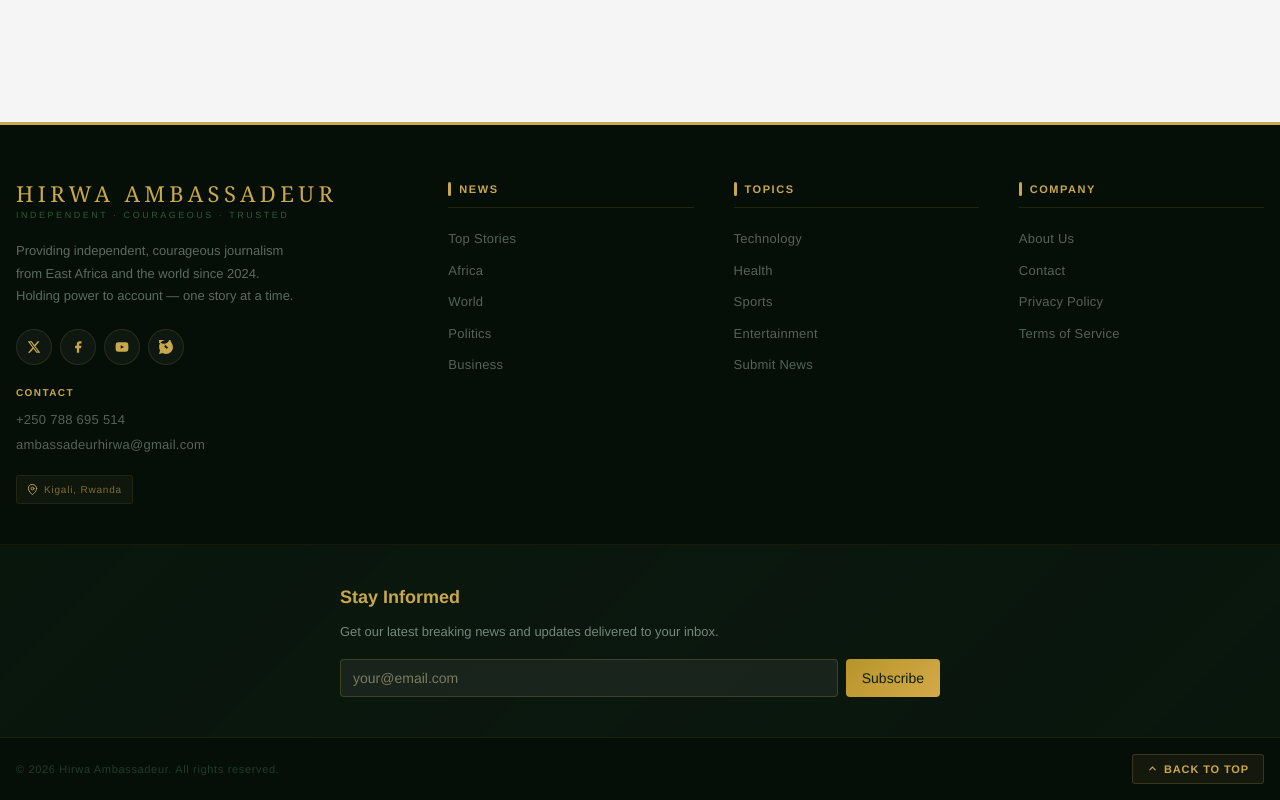
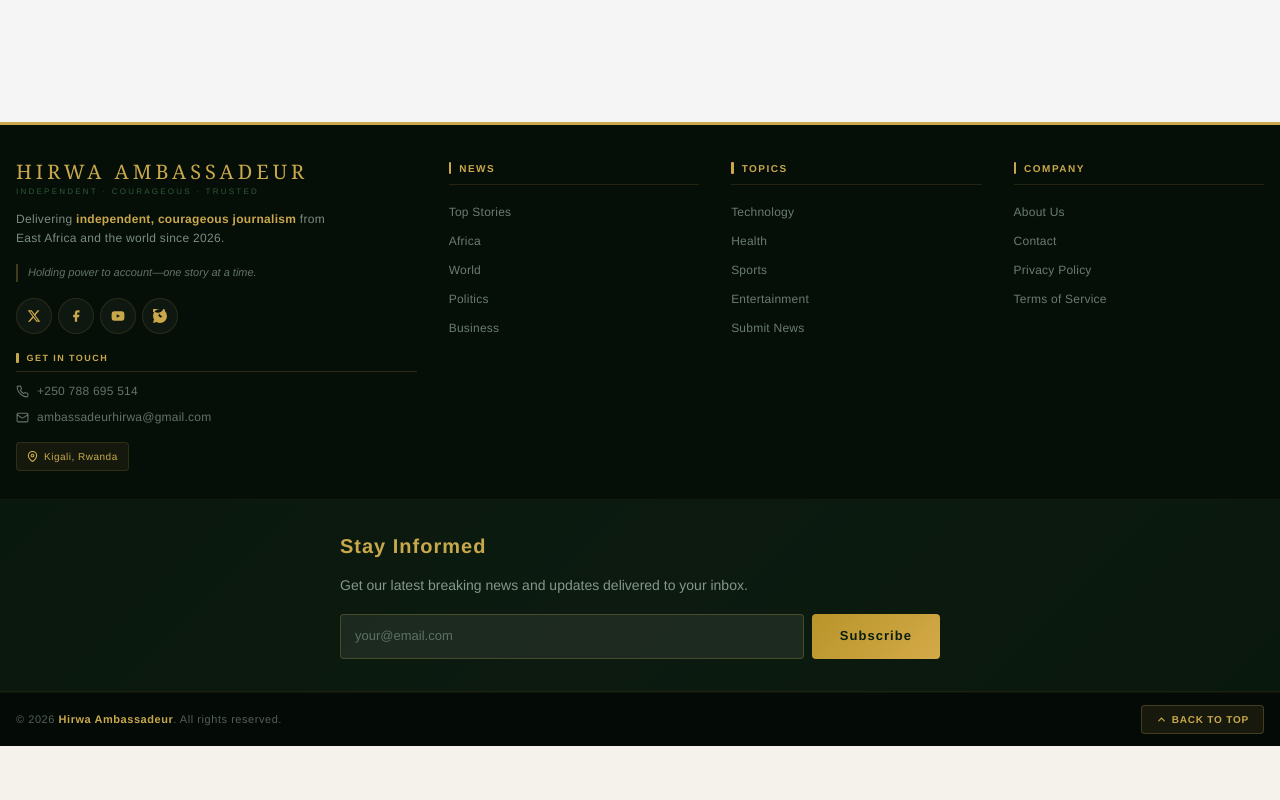
Before and after one commit to olivierpak12/hirwaambasadeur, a Next.js app: page /admin in a window 1280 px wide. Shown: the part 817-1617 px from the top of the page. After the commit the page ends 1563 px from the top, so only its background shows below. Built offline with nearby package versions, Linux system fonts and the light colour scheme; no server answers; sample sign-in values are in the browser's storage.

Commit message:
feat: Update footer copyright year and enhance styling for improved layout and readability

```diff
--- a/convex/sendAuthorCredentials.ts
+++ b/convex/sendAuthorCredentials.ts
@@ -87,7 +87,7 @@ export const sendAuthorCredentials = action({
       </p>
     </div>
     <div class="footer">
-      <p>© 2024 Hirwa Ambassadeur - Professional News Platform</p>
+      <p>© 2026 Hirwa Ambassadeur - Professional News Platform</p>
       <p>If you did not request this account, please contact our support team.</p>
     </div>
   </div>
@@ -108,7 +108,7 @@ You can log in at: ${loginUrl}
 
 Security Tip: Please change your password after your first login. Do not share these credentials with anyone.
 
-© 2024 Hirwa Ambassadeur - Professional News Platform
+© 2026 Hirwa Ambassadeur - Professional News Platform
     `;
 
     try {
--- a/src/components/layout/Footer.tsx
+++ b/src/components/layout/Footer.tsx
@@ -70,36 +70,44 @@ export default function Footer() {
     }}>
 
       {/* ── Main footer grid ────────────────────────────────────────────── */}
-      <div className="ha-footer-main" style={{ borderBottom: '1px solid rgba(201,168,76,0.08)', padding: 'clamp(36px,5vw,56px) 16px 40px' }}>
+      <div className="ha-footer-main" style={{ borderBottom: '1px solid rgba(201,168,76,0.08)', padding: 'clamp(24px,4vw,36px) 16px 28px' }}>
         <div style={{ maxWidth: 1280, margin: '0 auto' }}>
           <div className="ha-footer-grid">
 
             {/* Brand column */}
             <div>
               {/* Masthead */}
-              <div style={{ marginBottom: 18 }}>
+              <div style={{ marginBottom: 12 }}>
                 <div style={{
                   fontFamily: 'Georgia, serif',
-                  fontSize: 22, color: '#c9a84c',
+                  fontSize: 20, color: '#c9a84c',
                   letterSpacing: '0.2em', textTransform: 'uppercase',
-                  fontWeight: 400, lineHeight: 1.1, marginBottom: 4,
+                  fontWeight: 400, lineHeight: 1.1, marginBottom: 3,
                 }}>Hirwa Ambassadeur</div>
-                <div style={{ fontSize: 9, color: '#2e5a3a', letterSpacing: '0.28em', textTransform: 'uppercase' }}>
+                <div style={{ fontSize: 8, color: '#2e5a3a', letterSpacing: '0.28em', textTransform: 'uppercase' }}>
                   Independent · Courageous · Trusted
                 </div>
               </div>
 
               {/* Mission */}
               <p style={{
-                fontSize: 13, color: 'rgba(160,184,168,0.55)',
-                lineHeight: 1.7, marginBottom: 22, maxWidth: 280,
+                fontSize: 12, color: 'rgba(160,184,168,0.75)',
+                lineHeight: 1.6, marginBottom: 16, maxWidth: 320,
+                fontWeight: 400, letterSpacing: '0.3px',
               }}>
-                Providing independent, courageous journalism from East Africa and the world since 2024.
-                Holding power to account — one story at a time.
+                Delivering <strong style={{ color: '#c9a84c', fontWeight: 600 }}>independent, courageous journalism</strong> from East Africa and the world since 2026.
+              </p>
+
+              <p style={{
+                fontSize: 11, color: 'rgba(160,184,168,0.6)',
+                lineHeight: 1.6, marginBottom: 16, maxWidth: 320,
+                fontStyle: 'italic', borderLeft: '2px solid rgba(201,168,76,0.3)', paddingLeft: 10,
+              }}>
+                Holding power to account—one story at a time.
               </p>
 
               {/* Socials */}
-              <div style={{ display: 'flex', gap: 8, flexWrap: 'wrap' }}>
+              <div style={{ display: 'flex', gap: 6, flexWrap: 'wrap', marginBottom: 18 }}>
                 {socials.map(s => (
                   <a key={s.label} href={s.href} target="_blank" rel="noopener noreferrer"
                     aria-label={s.label}
@@ -130,44 +138,84 @@ export default function Footer() {
               </div>
 
               {/* Contact Info */}
-              <div style={{ marginTop: 20 }}>
+              <div style={{ marginTop: 18 }}>
                 <div style={{
-                  fontSize: 10, fontWeight: 800, color: '#c9a84c',
-                  letterSpacing: '0.14em', textTransform: 'uppercase',
+                  fontSize: 9, fontWeight: 800, color: '#c9a84c',
+                  letterSpacing: '0.16em', textTransform: 'uppercase',
                   marginBottom: 10,
-                }}>Contact</div>
-                <div style={{ display: 'flex', flexDirection: 'column', gap: 6 }}>
+                  paddingBottom: 6,
+                  borderBottom: '1px solid rgba(201,168,76,0.2)',
+                  display: 'flex', alignItems: 'center', gap: 8,
+                }}>
+                  <span style={{ width: 2.5, height: 10, background: '#c9a84c', borderRadius: 1, flexShrink: 0 }} />
+                  Get In Touch
+                </div>
+                <div style={{ display: 'flex', flexDirection: 'column', gap: 8 }}>
                   <a href="tel:+250788695514" style={{
-                    fontSize: 13, color: 'rgba(160,184,168,0.5)',
+                    fontSize: 12, color: 'rgba(160,184,168,0.6)',
                     textDecoration: 'none', letterSpacing: '0.02em',
-                    transition: 'color 0.15s',
+                    transition: 'all 0.2s',
+                    display: 'flex', alignItems: 'center', gap: 8,
                   }}
-                    onMouseEnter={e => e.currentTarget.style.color = '#c9a84c'}
-                    onMouseLeave={e => e.currentTarget.style.color = 'rgba(160,184,168,0.5)'}
-                  >+250 788 695 514</a>
+                    onMouseEnter={e => {
+                      e.currentTarget.style.color = '#c9a84c';
+                      e.currentTarget.style.paddingLeft = '4px';
+                    }}
+                    onMouseLeave={e => {
+                      e.currentTarget.style.color = 'rgba(160,184,168,0.6)';
+                      e.currentTarget.style.paddingLeft = '0';
+                    }}
+                  >
+                    <svg width="13" height="13" viewBox="0 0 24 24" fill="none" stroke="currentColor" strokeWidth="2">
+                      <path d="M22 16.92v3a2 2 0 0 1-2.18 2 19.79 19.79 0 0 1-8.63-3.07 19.5 19.5 0 0 1-6-6 19.79 19.79 0 0 1-3.07-8.67A2 2 0 0 1 4.11 2h3a2 2 0 0 1 2 1.72 12.84 12.84 0 0 0 .7 2.81 2 2 0 0 1-.45 2.11L8.09 9.91a16 16 0 0 0 6 6l1.27-1.27a2 2 0 0 1 2.11-.45 12.84 12.84 0 0 0 2.81.7A2 2 0 0 1 22 16.92z"/>
+                    </svg>
+                    +250 788 695 514
+                  </a>
                   <a href="mailto:ambassadeurhirwa@gmail.com" style={{
-                    fontSize: 13, color: 'rgba(160,184,168,0.5)',
+                    fontSize: 12, color: 'rgba(160,184,168,0.6)',
                     textDecoration: 'none', letterSpacing: '0.02em',
-                    transition: 'color 0.15s',
+                    transition: 'all 0.2s',
+                    display: 'flex', alignItems: 'center', gap: 8,
                   }}
-                    onMouseEnter={e => e.currentTarget.style.color = '#c9a84c'}
-                    onMouseLeave={e => e.currentTarget.style.color = 'rgba(160,184,168,0.5)'}
-                  >ambassadeurhirwa@gmail.com</a>
+                    onMouseEnter={e => {
+                      e.currentTarget.style.color = '#c9a84c';
+                      e.currentTarget.style.paddingLeft = '4px';
+                    }}
+                    onMouseLeave={e => {
+                      e.currentTarget.style.color = 'rgba(160,184,168,0.6)';
+                      e.currentTarget.style.paddingLeft = '0';
+                    }}
+                  >
+                    <svg width="13" height="13" viewBox="0 0 24 24" fill="none" stroke="currentColor" strokeWidth="2">
+                      <rect x="2" y="4" width="20" height="16" rx="2"/><path d="m22 7-8.97 5.7a1.94 1.94 0 0 1-2.06 0L2 7"/>
+                    </svg>
+                    ambassadeurhirwa@gmail.com
+                  </a>
                 </div>
               </div>
 
               {/* Location tag */}
               <div style={{
                 display: 'inline-flex', alignItems: 'center', gap: 6,
-                marginTop: 20,
-                background: 'rgba(201,168,76,0.05)',
-                border: '1px solid rgba(201,168,76,0.1)',
-                borderRadius: 3, padding: '6px 10px',
-              }}>
-                <svg width="11" height="11" viewBox="0 0 24 24" fill="none" stroke="#c9a84c" strokeWidth="2" strokeLinecap="round">
+                marginTop: 16,
+                background: 'rgba(201,168,76,0.08)',
+                border: '1px solid rgba(201,168,76,0.15)',
+                borderRadius: 4, padding: '6px 10px',
+                transition: 'all 0.2s',
+              }}
+                onMouseEnter={e => {
+                  e.currentTarget.style.background = 'rgba(201,168,76,0.12)';
+                  e.currentTarget.style.borderColor = 'rgba(201,168,76,0.3)';
+                }}
+                onMouseLeave={e => {
+                  e.currentTarget.style.background = 'rgba(201,168,76,0.08)';
+                  e.currentTarget.style.borderColor = 'rgba(201,168,76,0.15)';
+                }}
+              >
+                <svg width="11" height="11" viewBox="0 0 24 24" fill="none" stroke="#c9a84c" strokeWidth="2.5" strokeLinecap="round">
                   <path d="M21 10c0 7-9 13-9 13s-9-6-9-13a9 9 0 0118 0z"/><circle cx="12" cy="10" r="3"/>
                 </svg>
-                <span style={{ fontSize: 10, color: 'rgba(201,168,76,0.6)', letterSpacing: '0.08em' }}>Kigali, Rwanda</span>
+                <span style={{ fontSize: 10, color: '#c9a84c', letterSpacing: '0.05em', fontWeight: 500 }}>Kigali, Rwanda</span>
               </div>
             </div>
 
@@ -175,30 +223,30 @@ export default function Footer() {
             {footerSections.map(section => (
               <div key={section.title}>
                 <div suppressHydrationWarning style={{
-                  fontSize: 11, fontWeight: 800, color: '#c9a84c',
-                  letterSpacing: '0.14em', textTransform: 'uppercase',
-                  marginBottom: 16, paddingBottom: 10,
+                  fontSize: 10, fontWeight: 800, color: '#c9a84c',
+                  letterSpacing: '0.15em', textTransform: 'uppercase',
+                  marginBottom: 14, paddingBottom: 8,
                   borderBottom: '1px solid rgba(201,168,76,0.15)',
                   display: 'flex', alignItems: 'center', gap: 8,
                 }}>
-                  <span style={{ width: 3, height: 14, background: '#c9a84c', borderRadius: 2, flexShrink: 0 }} />
+                  <span style={{ width: 2.5, height: 12, background: '#c9a84c', borderRadius: 1, flexShrink: 0 }} />
                   {section.title}
                 </div>
-                <ul style={{ listStyle: 'none', padding: 0, margin: 0, display: 'flex', flexDirection: 'column', gap: 2 }}>
+                <ul style={{ listStyle: 'none', padding: 0, margin: 0, display: 'flex', flexDirection: 'column', gap: 3 }}>
                   {section.links.map(link => (
                     <li key={link.label}>
                       <Link href={link.href} style={{
-                        display: 'block', padding: '5px 0',
-                        fontSize: 13, color: 'rgba(160,184,168,0.5)',
+                        display: 'block', padding: '4px 0',
+                        fontSize: 12, color: 'rgba(160,184,168,0.65)',
                         textDecoration: 'none', letterSpacing: '0.02em',
-                        transition: 'color 0.15s, padding-left 0.15s',
+                        transition: 'all 0.2s ease',
                       }}
                         onMouseEnter={e => {
                           e.currentTarget.style.color = '#c9a84c';
                           e.currentTarget.style.paddingLeft = '6px';
                         }}
                         onMouseLeave={e => {
-                          e.currentTarget.style.color = 'rgba(160,184,168,0.5)';
+                          e.currentTarget.style.color = 'rgba(160,184,168,0.65)';
                           e.currentTarget.style.paddingLeft = '0';
                         }}
                       >{link.label}</Link>
@@ -214,8 +262,8 @@ export default function Footer() {
       {/* ── Newsletter section ───────────────────────────────────────────── */}
       <div style={{
         borderBottom: '1px solid rgba(201,168,76,0.08)',
-        background: 'linear-gradient(135deg, rgba(11,30,16,0.5) 0%, rgba(22,45,28,0.3) 50%, rgba(11,30,16,0.5) 100%)',
-        padding: 'clamp(24px,4vw,40px) 16px',
+        background: 'linear-gradient(135deg, rgba(11,30,16,0.6) 0%, rgba(22,45,28,0.4) 50%, rgba(11,30,16,0.6) 100%)',
+        padding: 'clamp(18px,3vw,32px) 16px',
       }}>
         <div style={{ maxWidth: 600, margin: '0 auto' }}>
           <Newsletter
@@ -230,33 +278,45 @@ export default function Footer() {
       </div>
 
       {/* ── Bottom bar ──────────────────────────────────────────────────── */}
-      <div className="ha-footer-bottom" style={{ padding: '16px' }}>
+      <div className="ha-footer-bottom" style={{
+        padding: '12px 16px',
+        background: 'rgba(0,0,0,0.3)',
+        borderTop: '1px solid rgba(201,168,76,0.06)',
+      }}>
         <div style={{
           maxWidth: 1280, margin: '0 auto',
           display: 'flex', flexWrap: 'wrap',
           alignItems: 'center', justifyContent: 'space-between',
-          gap: 12,
+          gap: 16,
         }}>
           {/* Copyright */}
-          <span style={{ fontSize: 11, color: '#1e3d28', letterSpacing: '0.06em' }}>
-            © {year} Hirwa Ambassadeur. All rights reserved.
+          <span style={{ fontSize: 11, color: 'rgba(160,184,168,0.5)', letterSpacing: '0.05em', fontWeight: 400 }}>
+            © {year} <strong style={{ color: '#c9a84c' }}>Hirwa Ambassadeur</strong>. All rights reserved.
           </span>
 
           {/* Back to top */}
           <button
             onClick={() => window.scrollTo({ top: 0, behavior: 'smooth' })}
             style={{
-              background: 'rgba(201,168,76,0.08)',
-              border: '1px solid rgba(201,168,76,0.2)',
-              borderRadius: 3, padding: '6px 14px',
-              display: 'flex', alignItems: 'center', gap: 6,
-              color: '#c9a84c', fontSize: 11, fontWeight: 700,
+              background: 'rgba(201,168,76,0.1)',
+              border: '1px solid rgba(201,168,76,0.25)',
+              borderRadius: 4, padding: '6px 14px',
+              display: 'flex', alignItems: 'center', gap: 5,
+              color: '#c9a84c', fontSize: 10, fontWeight: 700,
               letterSpacing: '0.08em', textTransform: 'uppercase',
               cursor: 'pointer',
-              transition: 'background 0.18s',
+              transition: 'all 0.2s ease',
             }}
-            onMouseEnter={e => (e.currentTarget.style.background = 'rgba(201,168,76,0.15)')}
-            onMouseLeave={e => (e.currentTarget.style.background = 'rgba(201,168,76,0.08)')}
+            onMouseEnter={e => {
+              e.currentTarget.style.background = 'rgba(201,168,76,0.15)';
+              e.currentTarget.style.borderColor = 'rgba(201,168,76,0.4)';
+              e.currentTarget.style.transform = 'translateY(-1px)';
+            }}
+            onMouseLeave={e => {
+              e.currentTarget.style.background = 'rgba(201,168,76,0.1)';
+              e.currentTarget.style.borderColor = 'rgba(201,168,76,0.25)';
+              e.currentTarget.style.transform = 'translateY(0)';
+            }}
           >
             <svg width="11" height="11" viewBox="0 0 24 24" fill="none" stroke="currentColor" strokeWidth="2.5" strokeLinecap="round">
               <polyline points="18 15 12 9 6 15"/>
@@ -272,39 +332,60 @@ export default function Footer() {
 
         .footer-newsletter h3 {
           color: #c9a84c !important;
-          font-size: 18px !important;
-          margin-bottom: 12px !important;
+          font-size: 20px !important;
+          margin-bottom: 14px !important;
+          font-weight: 700 !important;
+          letter-spacing: 0.05em !important;
         }
 
         .footer-newsletter p {
-          color: rgba(160,184,168,0.7) !important;
-          font-size: 13px !important;
-          line-height: 1.6 !important;
+          color: rgba(160,184,168,0.8) !important;
+          font-size: 14px !important;
+          line-height: 1.7 !important;
+          font-weight: 400 !important;
         }
 
         .footer-newsletter input {
-          background: rgba(255,255,255,0.06) !important;
-          border: 1px solid rgba(201,168,76,0.22) !important;
+          background: rgba(255,255,255,0.07) !important;
+          border: 1px solid rgba(201,168,76,0.25) !important;
           color: #e0d0a0 !important;
+          padding: 12px 14px !important;
+          font-size: 13px !important;
+          border-radius: 4px !important;
+        }
+
+        .footer-newsletter input::placeholder {
+          color: rgba(160,184,168,0.5) !important;
         }
 
         .footer-newsletter input:focus {
-          border-color: rgba(201,168,76,0.55) !important;
+          border-color: rgba(201,168,76,0.5) !important;
+          background: rgba(255,255,255,0.09) !important;
+          outline: none !important;
         }
 
         .footer-newsletter button {
-          background: linear-gradient(135deg, #b8942a, #d4aa48) !important;
+          background: linear-gradient(135deg, #b8942a 0%, #d4aa48 100%) !important;
           color: #0b1e10 !important;
+          padding: 12px 28px !important;
+          font-weight: 700 !important;
+          border: none !important;
+          border-radius: 4px !important;
+          font-size: 13px !important;
+          letter-spacing: 0.08em !important;
+          cursor: pointer !important;
+          transition: all 0.2s ease !important;
         }
 
         .footer-newsletter button:hover:not(:disabled) {
-          opacity: 1.1;
+          transform: translateY(-2px) !important;
+          box-shadow: 0 4px 12px rgba(201,168,76,0.25) !important;
         }
 
         .ha-footer-grid {
           display: grid;
           grid-template-columns: 1fr;
-          gap: 36px 40px;
+          gap: 24px 32px;
         }
 
         /* Mobile: hide all columns except brand */
@@ -315,10 +396,10 @@ export default function Footer() {
         /* Reduce main footer padding on mobile */
         @media (max-width: 520px) {
           .ha-footer-main {
-            padding: 20px 16px 24px !important;
+            padding: 16px 16px 20px !important;
           }
           .ha-footer-grid {
-            gap: 16px !important;
+            gap: 14px 16px !important;
           }
           .footer-newsletter h3 {
             font-size: 16px !important;
@@ -326,27 +407,41 @@ export default function Footer() {
           .footer-newsletter p {
             font-size: 12px !important;
           }
+          .ha-footer-bottom {
+            flex-direction: column !important;
+            padding: 10px 16px !important;
+          }
+          .ha-footer-bottom > * {
+            width: 100% !important;
+          }
+          .ha-footer-bottom button {
+            justify-content: center !important;
+          }
         }
 
-        @media (min-width: 520px) {
+        @media (min-width: 521px) and (max-width: 899px) {
           .ha-footer-grid {
-            grid-template-columns: 1fr 1fr;
+            grid-template-columns: 1fr 1fr !important;
+            gap: 22px 28px !important;
           }
           .ha-footer-grid > div:not(:first-child) {
-            display: block;
+            display: block !important;
           }
         }
 
         @media (min-width: 900px) {
           .ha-footer-grid {
-            grid-template-columns: 1.6fr 1fr 1fr 1fr;
+            grid-template-columns: 1.6fr 1fr 1fr 1fr !important;
+          }
+          .ha-footer-grid > div:not(:first-child) {
+            display: block !important;
           }
         }
 
         /* Reduce padding on mobile */
         @media (max-width: 520px) {
           .ha-footer-bottom {
-            padding: 12px 16px !important;
+            padding: 14px 16px !important;
           }
         }
       `}</style>
```
